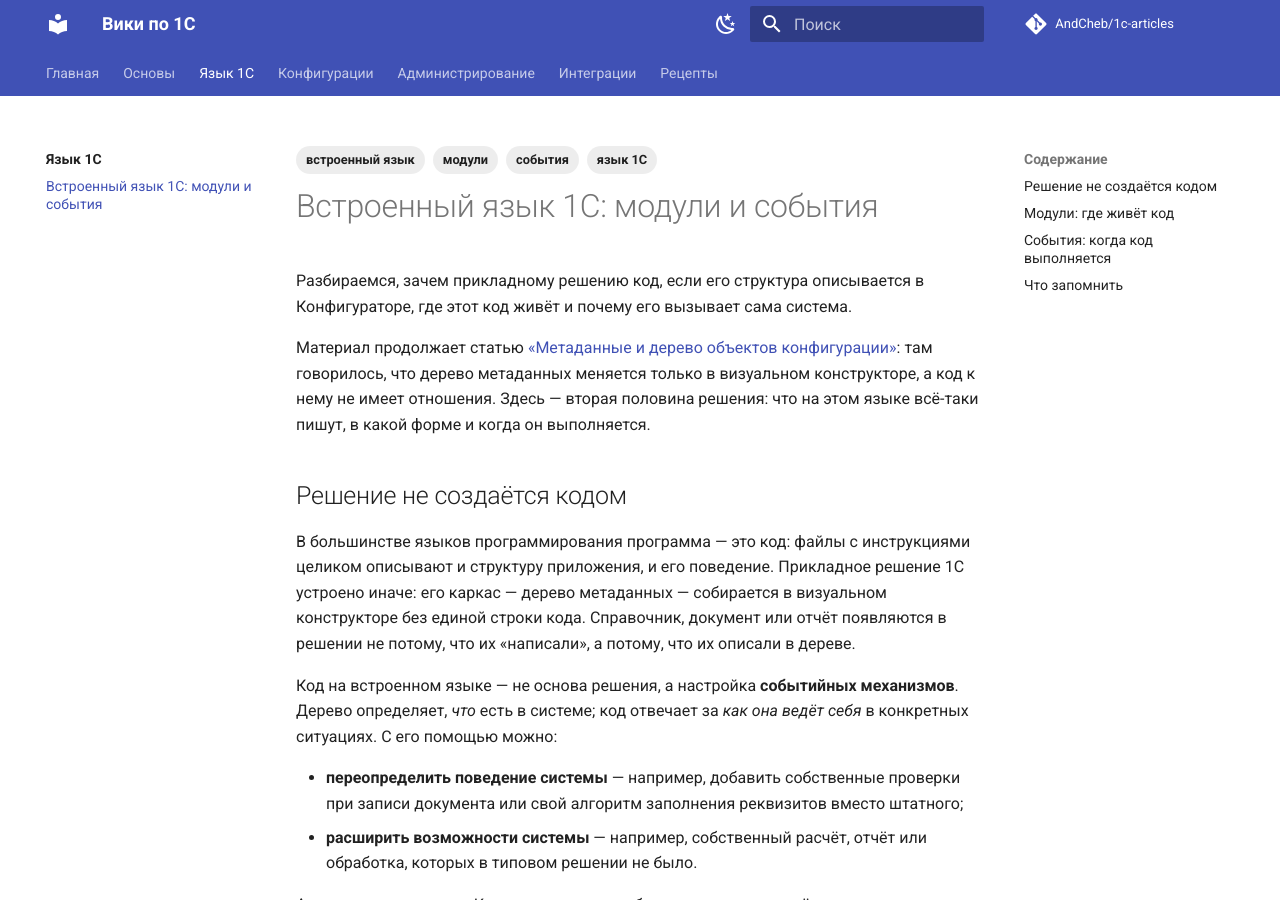
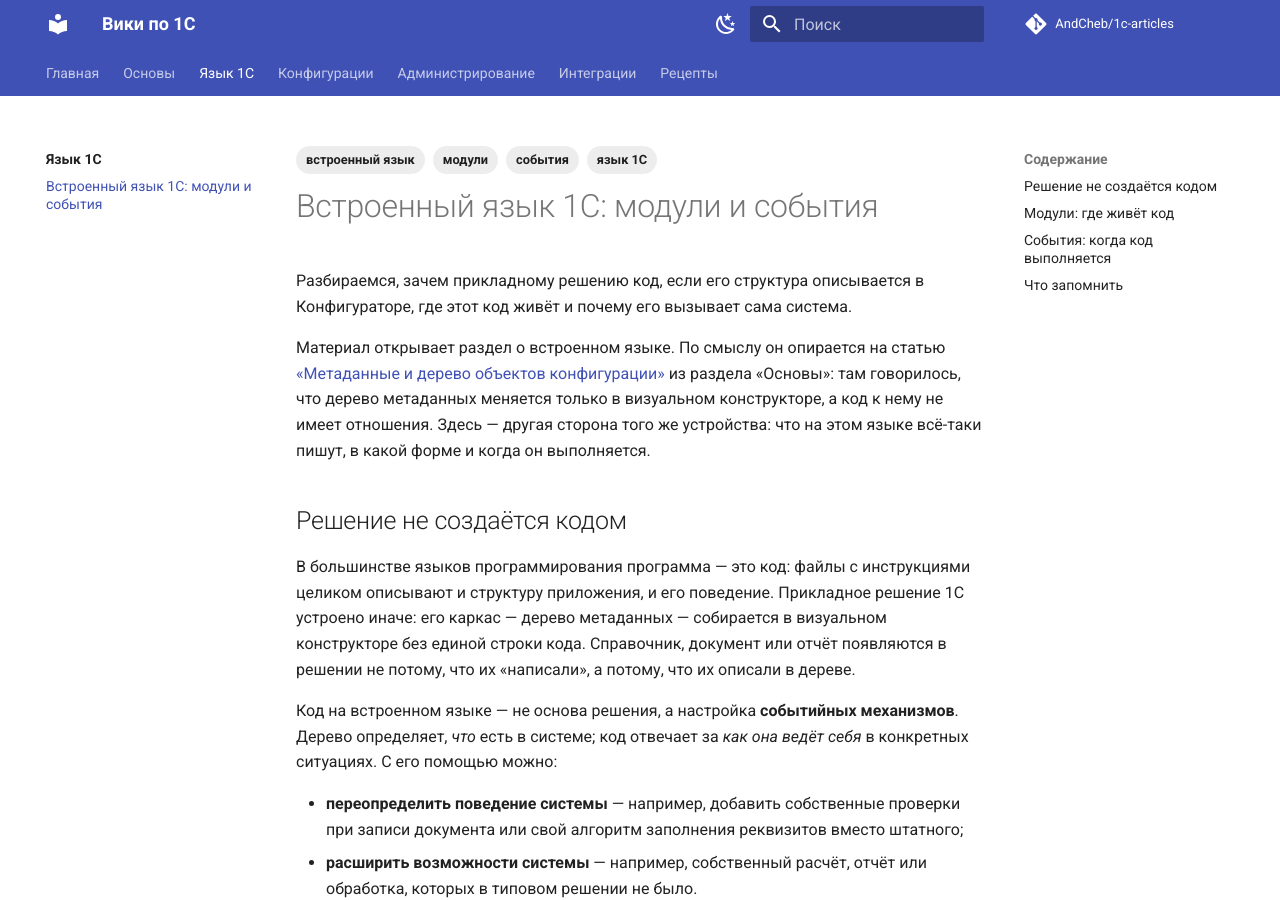
Before and after one commit to AndCheb/1c-articles, an MkDocs documentation site: the page built from docs/language/built-in-language.md, in a window 1280 px wide and 900 px high. Built offline with MkDocs 1.6.1 and Material for MkDocs 9.7.7, drawn with Linux system fonts in a browser that asks for light colours; comment, search, counter and statistics services are not loaded.

Commit message:
Статья о встроенном языке: вводный абзац переформулирован — статья открывает раздел, а не продолжает статью о метаданных
Co-authored-by: Cursor <cursoragent@cursor.com>

```diff
--- a/docs/language/built-in-language.md
+++ b/docs/language/built-in-language.md
@@ -10,7 +10,7 @@ tags:
 
 Разбираемся, зачем прикладному решению код, если его структура описывается в Конфигураторе, где этот код живёт и почему его вызывает сама система.
 
-Материал продолжает статью [«Метаданные и дерево объектов конфигурации»](../basics/metadata.md): там говорилось, что дерево метаданных меняется только в визуальном конструкторе, а код к нему не имеет отношения. Здесь — вторая половина решения: что на этом языке всё-таки пишут, в какой форме и когда он выполняется.
+Материал открывает раздел о встроенном языке. По смыслу он опирается на статью [«Метаданные и дерево объектов конфигурации»](../basics/metadata.md) из раздела «Основы»: там говорилось, что дерево метаданных меняется только в визуальном конструкторе, а код к нему не имеет отношения. Здесь — другая сторона того же устройства: что на этом языке всё-таки пишут, в какой форме и когда он выполняется.
 
 ## Решение не создаётся кодом
 
```
